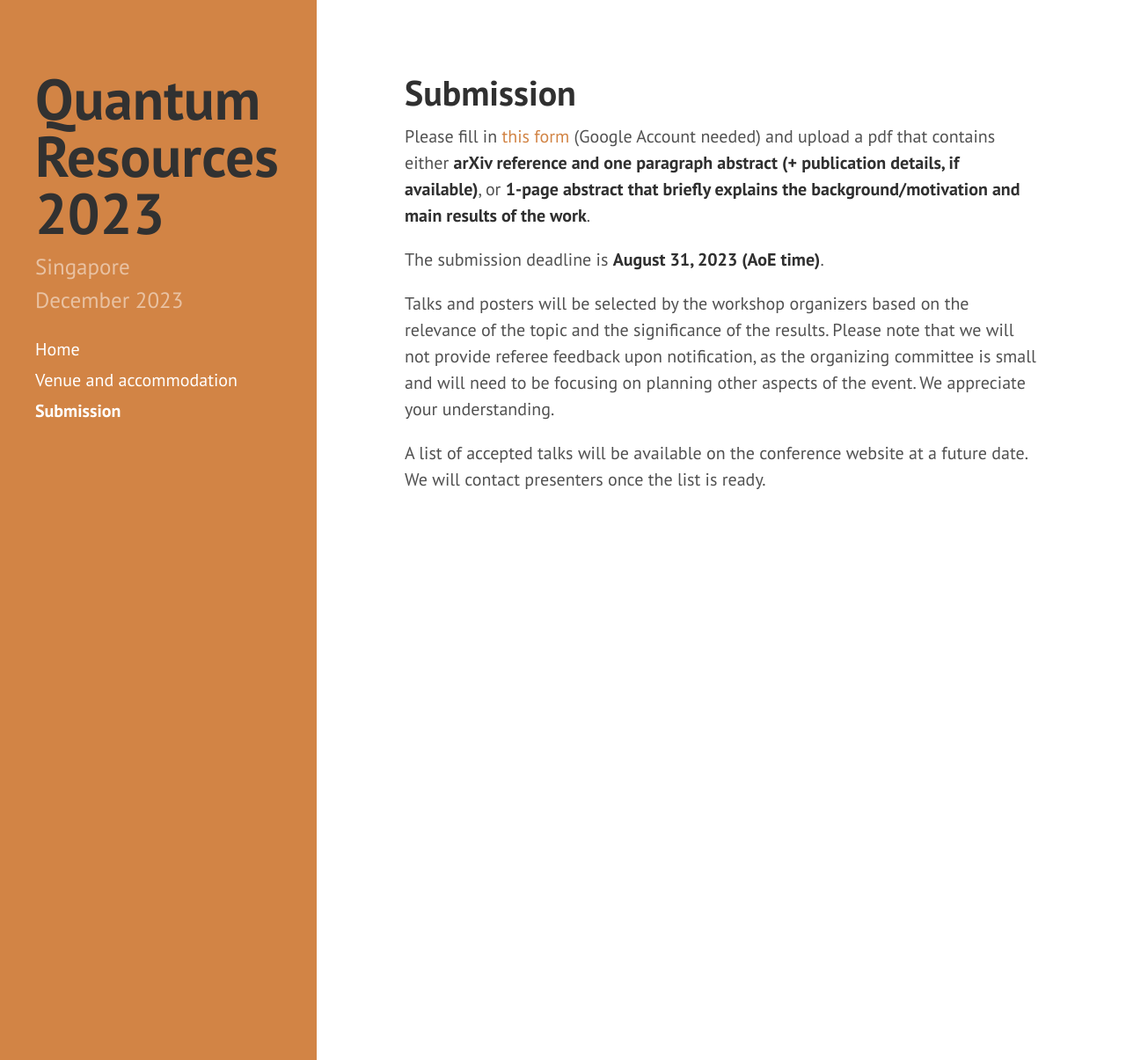
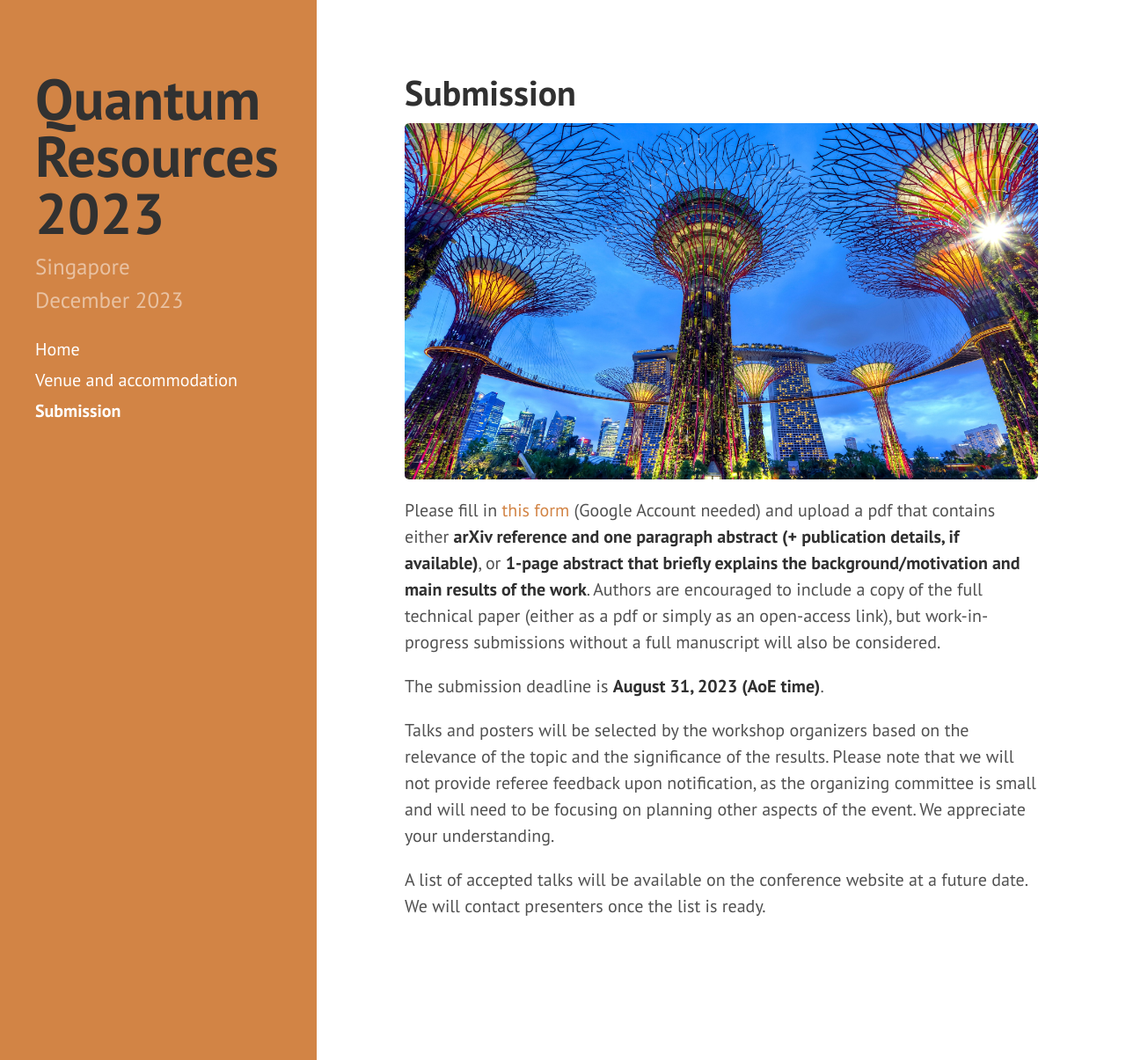
Before and after one commit to RyujiPat2/RyujiPat2.github.io, a Jekyll site: the page built from submission.md, in a window 1280 px wide and 1205 px high. Shown: the whole window at 88% size. Built offline with Jekyll 4.4.1, drawn with Linux system fonts in a browser that asks for light colours; nearby versions of some CDN libraries.

Commit message:
Update submission.md

```diff
--- a/submission.md
+++ b/submission.md
@@ -4,7 +4,9 @@ title: Submission
 order: 3
 ---
 
-Please fill in [this form](https://docs.google.com/forms/d/e/1FAIpQLSfsOV5ieUTZIofQRVp8A8HvKMuVfPOz_whRD3sjzpgzI6YXgg/viewform?usp=sf_link) (Google Account needed) and upload a pdf that contains either **arXiv reference and one paragraph abstract (+ publication details, if available)**, or **1-page abstract that briefly explains the background/motivation and main results of the work**.
+![Garden By the Bay](/garden_bay.jpg)
+
+Please fill in [this form](https://docs.google.com/forms/d/e/1FAIpQLSfsOV5ieUTZIofQRVp8A8HvKMuVfPOz_whRD3sjzpgzI6YXgg/viewform?usp=sf_link) (Google Account needed) and upload a pdf that contains either **arXiv reference and one paragraph abstract (+ publication details, if available)**, or **1-page abstract that briefly explains the background/motivation and main results of the work**. Authors are encouraged to include a copy of the full technical paper (either as a pdf or simply as an open-access link), but work-in-progress submissions without a full manuscript will also be considered.
 
 The submission deadline is **August 31, 2023 (AoE time)**.
 
```
